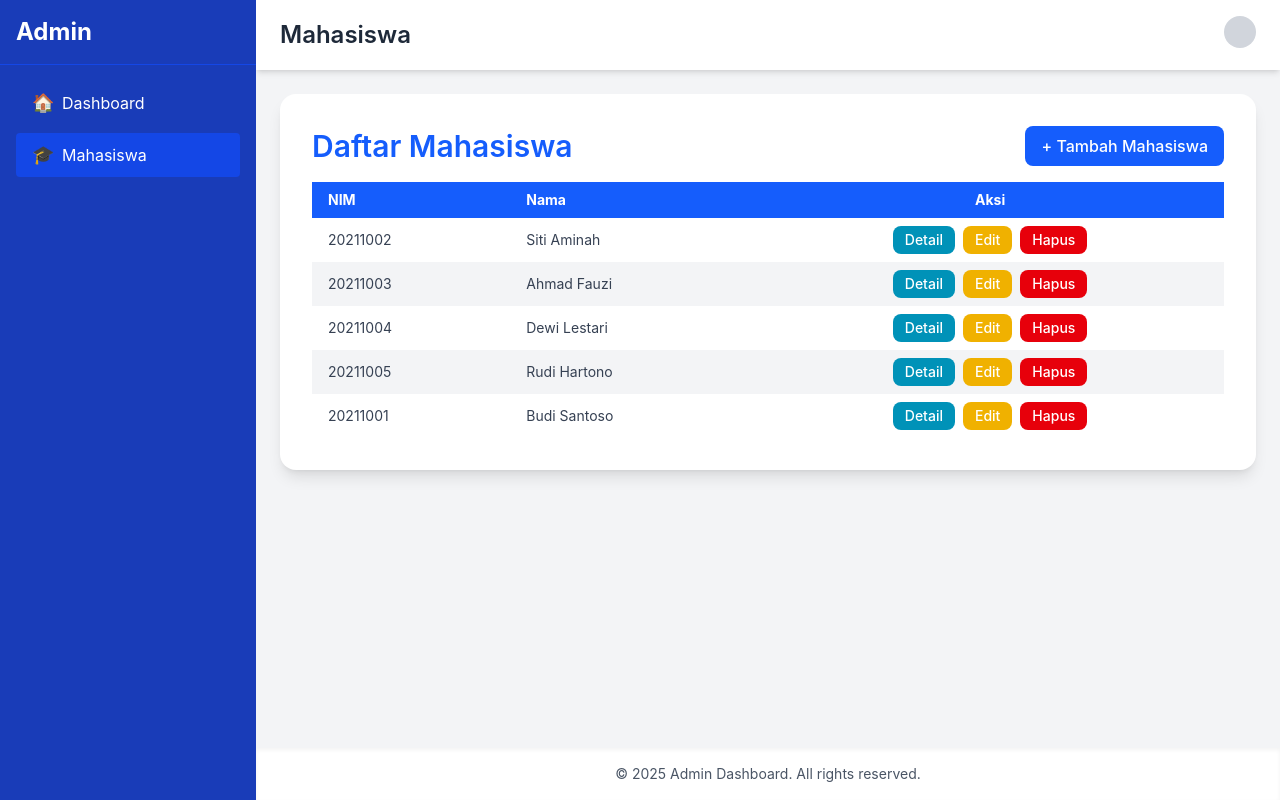
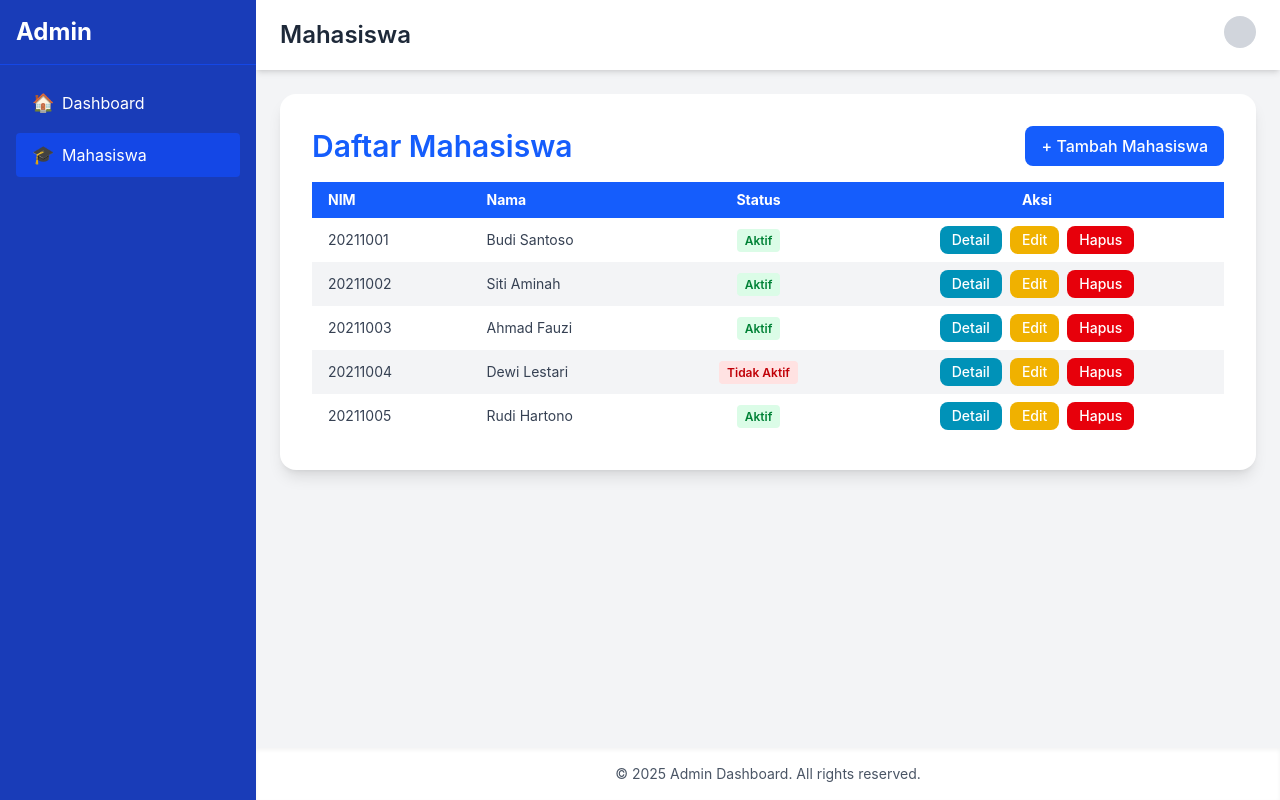
Before and after one commit to Akmalwizdom/Pemsik, a React (Vite) app: page /admin/mahasiswa in a window 1280 px wide. Built offline with nearby package versions, Linux system fonts and the light colour scheme; sample sign-in values are in the browser's storage.

Commit message:
pertemuan 5

```diff
--- a/src/Components/organisms/Modal.jsx
+++ b/src/Components/organisms/Modal.jsx
@@ -3,7 +3,7 @@ import Label from '@/Components/atoms/Label';
 import Form from '@/Components/molecules/Form';
 import Button from '@/Components/atoms/Button';
 
-export default function Modal({ isOpen, title, onClose, onSubmit }) {
+export default function Modal({ isOpen, title, onClose, onSubmit, formData, handleChange, errors }) {
   if (!isOpen) return null;
 
   return (
@@ -16,11 +16,27 @@ export default function Modal({ isOpen, title, onClose, onSubmit }) {
         <Form className="p-4" onSubmit={onSubmit}>
           <div>
             <Label htmlFor="nim">NIM</Label>
-            <Input type="text" id="nim" name="nim" required placeholder="Masukkan NIM" />
+            <Input
+              type="text"
+              id="nim"
+              name="nim"
+              placeholder="Masukkan NIM"
+              value={formData.nim}
+              onChange={handleChange}
+            />
+            {errors.nim && <p className="text-red-500 text-xs mt-1">{errors.nim}</p>}
           </div>
           <div>
             <Label htmlFor="nama">Nama</Label>
-            <Input type="text" id="nama" name="nama" required placeholder="Masukkan Nama" />
+            <Input
+              type="text"
+              id="nama"
+              name="nama"
+              placeholder="Masukkan Nama"
+              value={formData.nama}
+              onChange={handleChange}
+            />
+            {errors.nama && <p className="text-red-500 text-xs mt-1">{errors.nama}</p>}
           </div>
           <div className="flex justify-end space-x-2">
             <Button type="button" variant="secondary" onClick={onClose}>Batal</Button>
--- a/src/Data/Dummy.js
+++ b/src/Data/Dummy.js
@@ -7,9 +7,9 @@ export const dummyUser = {
 };
 
 export const mahasiswaList = [
-  { id: 1, nim: '20211002', nama: 'Siti Aminah' },
-  { id: 2, nim: '20211003', nama: 'Ahmad Fauzi' },
-  { id: 3, nim: '20211004', nama: 'Dewi Lestari' },
-  { id: 4, nim: '20211005', nama: 'Rudi Hartono' },
-  { id: 5, nim: '20211001', nama: 'Budi Santoso' },
+  { id: 1, nim: '20211001', nama: 'Budi Santoso', status: true },
+  { id: 2, nim: '20211002', nama: 'Siti Aminah', status: true },
+  { id: 3, nim: '20211003', nama: 'Ahmad Fauzi', status: true },
+  { id: 4, nim: '20211004', nama: 'Dewi Lestari', status: false },
+  { id: 5, nim: '20211005', nama: 'Rudi Hartono', status: true },
 ];
--- a/src/Pages/Admin/Mahasiswa/Mahasiswa.jsx
+++ b/src/Pages/Admin/Mahasiswa/Mahasiswa.jsx
@@ -7,23 +7,124 @@ import Card from '@/Components/molecules/Card';
 import Heading from '@/Components/atoms/Heading';
 
 export default function Mahasiswa() {
-  const [isModalOpen, setIsModalOpen] = useState(false);
-  const [students] = useState(mahasiswaList);
+  // State mahasiswa dan setMahasiswa
+  const [mahasiswa, setMahasiswa] = useState(mahasiswaList);
 
-  const handleAddStudent = (e) => {
-    e.preventDefault();
-    alert('Mahasiswa berhasil ditambah!');
-    setIsModalOpen(false);
+  // State isModalOpen dan setModalOpen
+  const [isModalOpen, setModalOpen] = useState(false);
+
+  // State untuk mode edit
+  const [isEdit, setIsEdit] = useState(false);
+  const [editId, setEditId] = useState(null);
+
+  // State untuk form data
+  const [formData, setFormData] = useState({ nim: '', nama: '' });
+
+  // State untuk errors validasi
+  const [errors, setErrors] = useState({ nim: '', nama: '' });
+
+  // handleChange: menangkap perubahan data ke state
+  const handleChange = (e) => {
+    const { name, value } = e.target;
+    setFormData({ ...formData, [name]: value });
+    // Hapus error saat user mulai mengetik
+    setErrors({ ...errors, [name]: '' });
   };
 
-  const handleEdit = () => {
-    alert('Mahasiswa berhasil di-edit! hehe');
+  // Validasi form
+  const validateForm = () => {
+    let newErrors = { nim: '', nama: '' };
+    let isValid = true;
+
+    if (!formData.nim.trim()) {
+      newErrors.nim = 'NIM wajib diisi!';
+      isValid = false;
+    }
+
+    if (!formData.nama.trim()) {
+      newErrors.nama = 'Nama wajib diisi!';
+      isValid = false;
+    }
+
+    // Validasi NIM unique (kecuali saat edit NIM yang sama)
+    const nimExists = mahasiswa.find(
+      (mhs) => mhs.nim === formData.nim.trim() && mhs.id !== editId
+    );
+    if (formData.nim.trim() && nimExists) {
+      newErrors.nim = 'NIM sudah terdaftar!';
+      isValid = false;
+    }
+
+    setErrors(newErrors);
+    return isValid;
   };
 
-  const handleDelete = () => {
-    if (window.confirm('Apakah Anda yakin ingin menghapus mahasiswa ini?')) {
-      alert('Mahasiswa berhasil terhapus!');
+  // Buka modal untuk tambah
+  const openAddModal = () => {
+    setIsEdit(false);
+    setEditId(null);
+    setFormData({ nim: '', nama: '' });
+    setErrors({ nim: '', nama: '' });
+    setModalOpen(true);
+  };
+
+  // Buka modal untuk edit
+  const openEditModal = (student) => {
+    setIsEdit(true);
+    setEditId(student.id);
+    setFormData({ nim: student.nim, nama: student.nama });
+    setErrors({ nim: '', nama: '' });
+    setModalOpen(true);
+  };
+
+  // Tutup modal
+  const closeModal = () => {
+    setModalOpen(false);
+    setFormData({ nim: '', nama: '' });
+    setErrors({ nim: '', nama: '' });
+  };
+
+  // handleSubmit: memperbarui data ke state
+  const handleSubmit = (e) => {
+    e.preventDefault();
+
+    if (!validateForm()) return;
+
+    if (isEdit) {
+      // Validasi konfirmasi ketika update
+      if (!window.confirm('Apakah Anda yakin ingin mengubah data mahasiswa ini?')) return;
+
+      // Update data menggunakan .map()
+      setMahasiswa(
+        mahasiswa.map((mhs) =>
+          mhs.id === editId
+            ? { ...mhs, nim: formData.nim.trim(), nama: formData.nama.trim() }
+            : mhs
+        )
+      );
+      alert('Data mahasiswa berhasil diperbarui!');
+    } else {
+      // Tambah data baru menggunakan spread operator
+      const newMahasiswa = {
+        id: mahasiswa.length > 0 ? Math.max(...mahasiswa.map((m) => m.id)) + 1 : 1,
+        nim: formData.nim.trim(),
+        nama: formData.nama.trim(),
+        status: true,
+      };
+      setMahasiswa([...mahasiswa, newMahasiswa]);
+      alert('Mahasiswa berhasil ditambahkan!');
     }
+
+    closeModal();
+  };
+
+  // Hapus data menggunakan .filter()
+  const handleDelete = (id) => {
+    // Validasi konfirmasi ketika delete
+    if (!window.confirm('Apakah Anda yakin ingin menghapus mahasiswa ini?')) return;
+
+    setMahasiswa(mahasiswa.filter((mhs) => mhs.id !== id));
+    alert('Mahasiswa berhasil dihapus!');
   };
 
   return (
@@ -31,7 +132,7 @@ export default function Mahasiswa() {
       <Card>
         <div className="flex justify-between items-center mb-4">
           <Heading as="h2" spacing="mb-0" align="left">Daftar Mahasiswa</Heading>
-          <Button variant="primary" size="md" onClick={() => setIsModalOpen(true)}>
+          <Button variant="primary" size="md" onClick={openAddModal}>
             + Tambah Mahasiswa
           </Button>
         </div>
@@ -40,20 +141,26 @@ export default function Mahasiswa() {
             <tr>
               <th className="py-2 px-4 text-left">NIM</th>
               <th className="py-2 px-4 text-left">Nama</th>
+              <th className="py-2 px-4 text-center">Status</th>
               <th className="py-2 px-4 text-center">Aksi</th>
             </tr>
           </thead>
           <tbody>
-            {students.map((student, idx) => (
-              <tr key={idx} className="even:bg-gray-100 odd:bg-white">
+            {mahasiswa.map((student) => (
+              <tr key={student.id} className="even:bg-gray-100 odd:bg-white">
                 <td className="py-2 px-4">{student.nim}</td>
                 <td className="py-2 px-4">{student.nama}</td>
+                <td className="py-2 px-4 text-center">
+                  <span className={`px-2 py-1 rounded text-xs font-semibold ${student.status ? 'bg-green-100 text-green-700' : 'bg-red-100 text-red-700'}`}>
+                    {student.status ? 'Aktif' : 'Tidak Aktif'}
+                  </span>
+                </td>
                 <td className="py-2 px-4 text-center space-x-2">
                   <Link to={`/admin/mahasiswa/${student.nim}`}>
                     <Button variant="info" size="sm">Detail</Button>
                   </Link>
-                  <Button variant="warning" size="sm" onClick={handleEdit}>Edit</Button>
-                  <Button variant="danger" size="sm" onClick={handleDelete}>Hapus</Button>
+                  <Button variant="warning" size="sm" onClick={() => openEditModal(student)}>Edit</Button>
+                  <Button variant="danger" size="sm" onClick={() => handleDelete(student.id)}>Hapus</Button>
                 </td>
               </tr>
             ))}
@@ -63,9 +170,12 @@ export default function Mahasiswa() {
 
       <Modal
         isOpen={isModalOpen}
-        title="Tambah Mahasiswa"
-        onClose={() => setIsModalOpen(false)}
-        onSubmit={handleAddStudent}
+        title={isEdit ? 'Edit Mahasiswa' : 'Tambah Mahasiswa'}
+        onClose={closeModal}
+        onSubmit={handleSubmit}
+        formData={formData}
+        handleChange={handleChange}
+        errors={errors}
       />
     </>
   );
--- a/src/Pages/Admin/Mahasiswa/MahasiswaDetail.jsx
+++ b/src/Pages/Admin/Mahasiswa/MahasiswaDetail.jsx
@@ -40,6 +40,12 @@ export default function MahasiswaDetail() {
           <p className="text-sm text-gray-500">Nama</p>
           <p className="text-lg font-semibold text-gray-800">{mahasiswa.nama}</p>
         </div>
+        <div className="bg-gray-50 p-4 rounded-lg">
+          <p className="text-sm text-gray-500">Status</p>
+          <span className={`px-2 py-1 rounded text-xs font-semibold ${mahasiswa.status ? 'bg-green-100 text-green-700' : 'bg-red-100 text-red-700'}`}>
+            {mahasiswa.status ? 'Aktif' : 'Tidak Aktif'}
+          </span>
+        </div>
       </div>
     </Card>
   );
```
